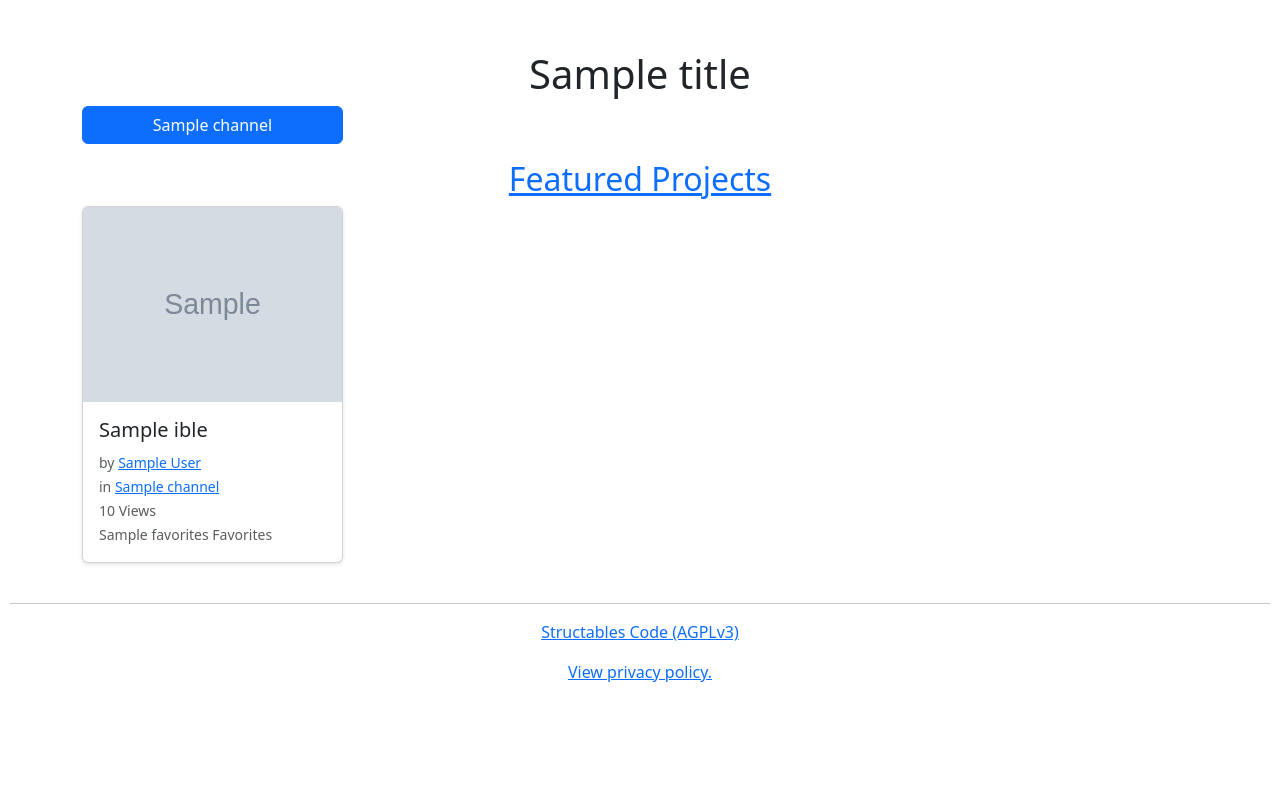
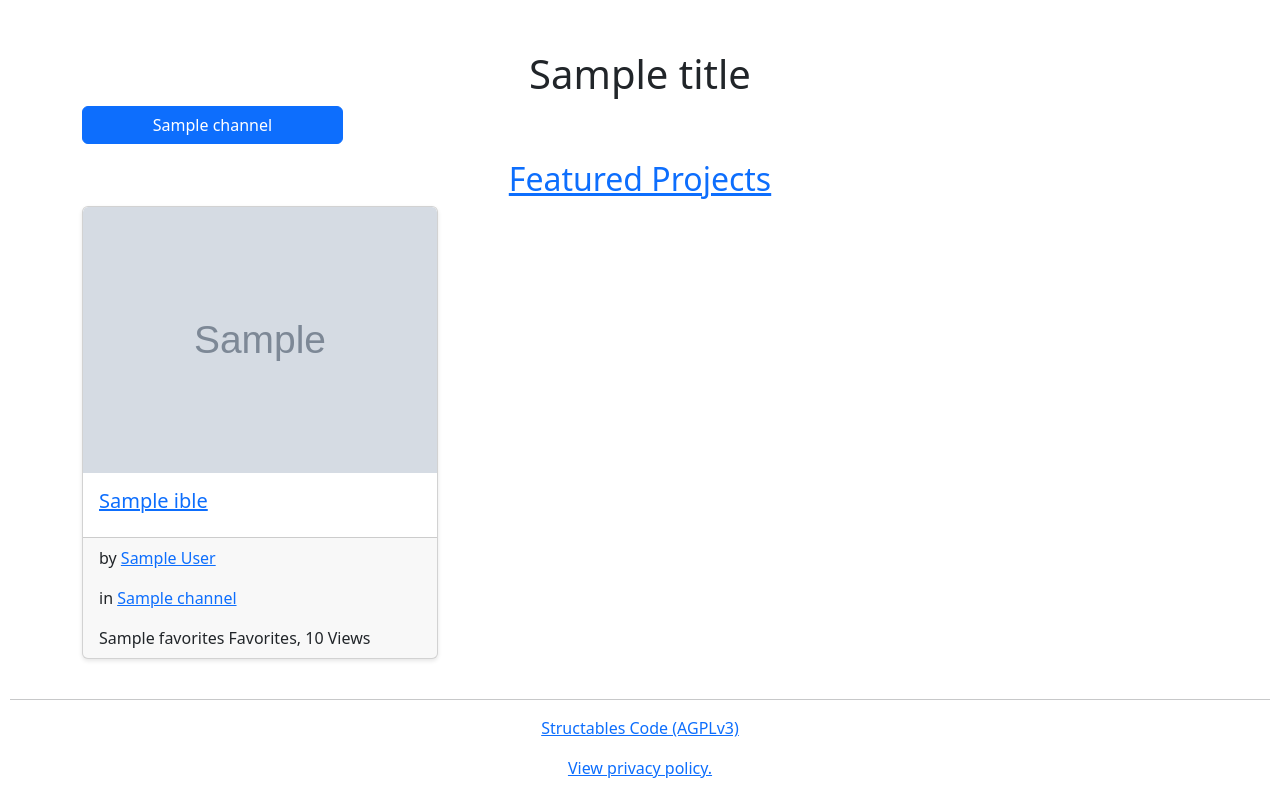
Before and after one commit to PrivateCoffee/structables, a Flask app: template templates/category.html in a window 1280 px wide. Shown: the part 90-886 px from the top of the page. Before the commit the page ends 772 px from the top, so only its background shows below. Run offline with Flask 3, Linux system fonts and the light colour scheme; the template is opened without the code that fills it: most values are stand-ins (such as "Sample title", 1, 10 or a date in 2020); grey boxes marked "Sample" are stand-in pictures; parts of the project's set-up code (start-up, migrations or seed data) failed here and were passed over; some libraries are stand-ins or nearby versions.

Commit message:
refactor: improve UI consistency across templates
Updated category and projects templates to enhance readability and maintain UI consistency. Both templates now use a card layout with image headers and a relocated author, channel information, and metrics (favorites, views) to the card footer for improved layout consistency and readability. Also standardized image and anchor tag formats across both pages, removing inline styles and deprecated classes for cleaner, more maintainable code. Changes aim to provide a more uniform user experience and simplify future template adjustments.

```diff
--- a/templates/category.html
+++ b/templates/category.html
@@ -1,11 +1,13 @@
-{% extends "base.html" %}
-{% block content %}
+{% extends "base.html" %} {% block content %}
 <div class="container">
   <h1 class="text-center">{{ title }}</h1>
   <div class="row">
     {% for channel in channels %}
     <div class="col-6 col-md-4 col-lg-3 text-center mb-3">
-      <a href="/{{ channel }}" class="btn btn-primary d-block position-relative">
+      <a
+        href="/{{ channel }}"
+        class="btn btn-primary d-block position-relative"
+      >
         {{ channel }}
       </a>
     </div>
@@ -17,37 +19,30 @@
   </h2>
   <div class="row">
     {% for ible in ibles %}
-    <div class="col-12 col-sm-6 col-md-4 col-lg-3 mb-4">
-      <div class="card">
-        <a href="{{ ible.link }}" class="text-dark text-decoration-none">
+    <div class="col-xs-12 col-sm-6 col-lg-4 mb-4">
+      <div class="card h-100 d-flex flex-column">
+        <a href="{{ ible.link }}">
           <img
+            class="card-img-top"
             src="{{ ible.img }}"
-            alt="{{ ible.title }}"
-            class="card-img-top"
+            alt="{{ ible.alt }}"
+            style="max-width: 100%"
           />
           <div class="card-body">
             <h5 class="card-title">{{ ible.title }}</h5>
-            <p class="card-text">
-              <small class="text-muted"
-                >by
-                <a href="{{ ible.author_link }}" class="text-primary"
-                  >{{ ible.author }}</a
-                ></small
-              >
-              <br />
-              <small class="text-muted"
-                >in
-                <a href="{{ ible.channel_link }}" class="text-primary"
-                  >{{ ible.channel }}</a
-                ></small
-              >
-              <br />
-              <small class="text-muted">{{ ible.views }} Views</small>
-              <br />
-              <small class="text-muted">{{ ible.favorites }} Favorites</small>
-            </p>
           </div>
         </a>
+        <div class="card-footer mt-auto">
+          <p class="card-text">
+            by <a href="{{ ible.author_link }}">{{ ible.author }}</a>
+          </p>
+          <p class="card-text">
+            in <a href="{{ ible.channel_link }}">{{ ible.channel }}</a>
+          </p>
+          <p class="card-text">
+            {{ ible.favorites }} Favorites, {{ ible.views }} Views
+          </p>
+        </div>
       </div>
     </div>
     {% endfor %}
```
Also changed, not shown: templates/projects.html (+25 -14 lines).
